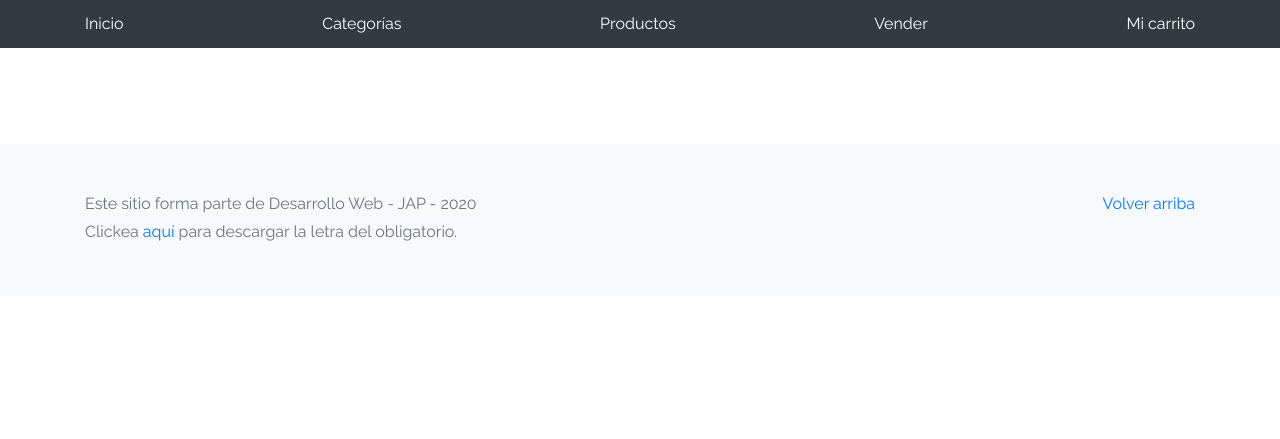
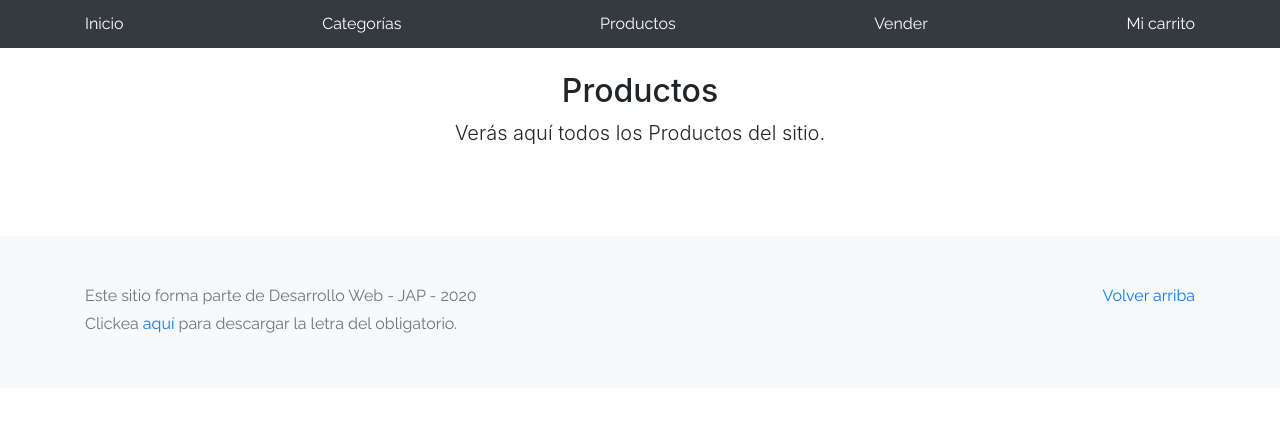
Before and after one commit to santimonti/JAP-2020, a plain HTML site: page products.html in a window 1280 px wide. Drawn offline with Linux system fonts and the light colour scheme; no server answers.

```diff
--- a/products.html
+++ b/products.html
@@ -23,7 +23,12 @@
         <a class="py-2 d-none d-md-inline-block" href="cart.html">Mi carrito</a>
       </div>
     </nav>
-    <div class="container p-5" id="prod-list-container">
+    <main role="main" class="pb-5">
+      <div class="text-center p-4">
+          <h2>Productos</h2>
+          <p class="lead">Verás aquí todos los Productos del sitio.</p>
+      </div>
+    <div class="container p-4" id="prod-list-container">
 
     </div>
     <footer class="text-muted bg-light">
```
Also changed, not shown: index.html (+0 -1 lines).
